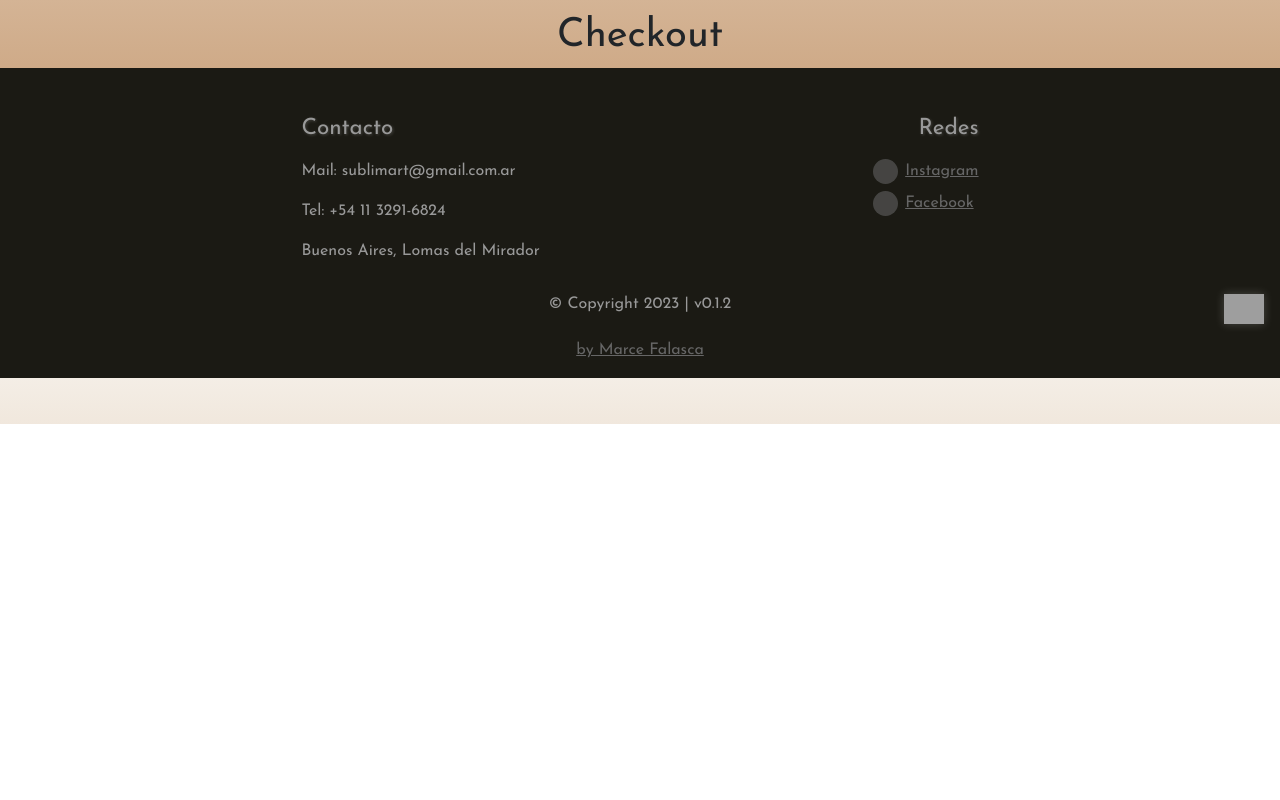
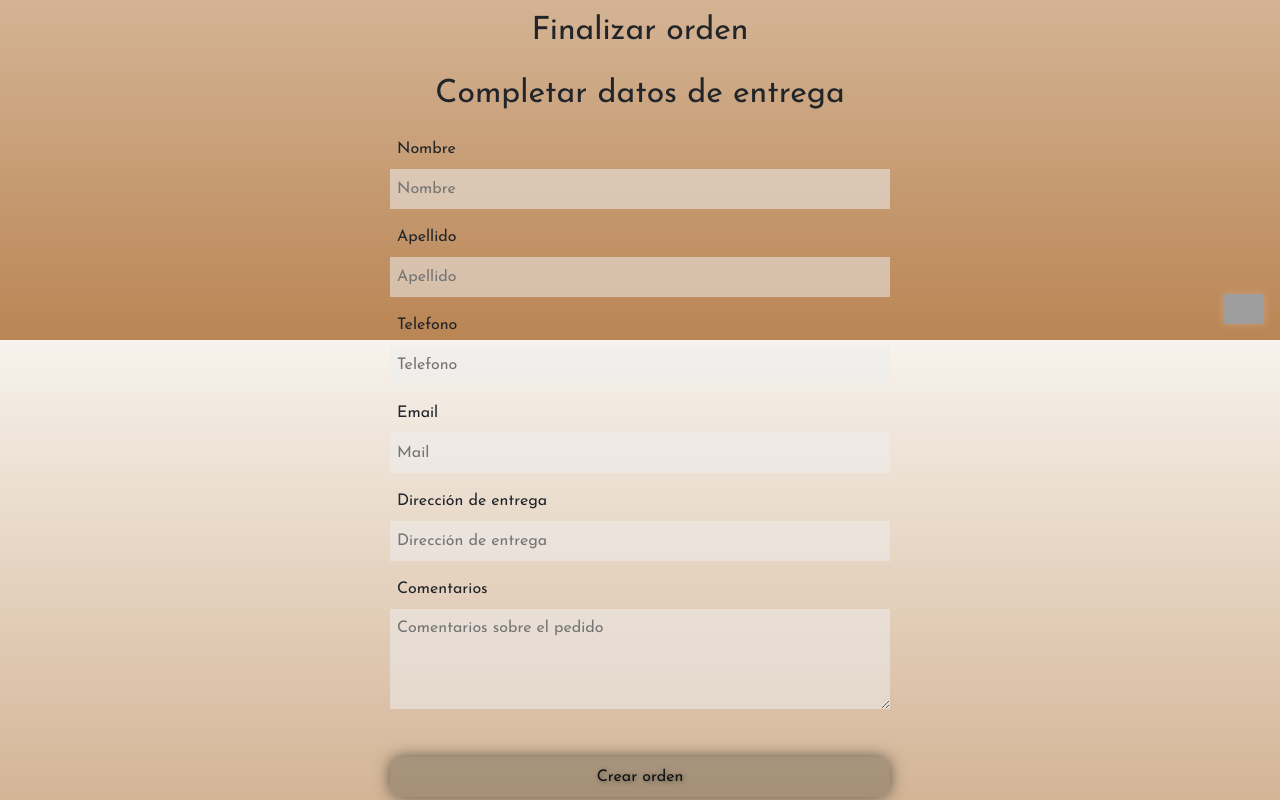
Before and after one commit to Acid-Blast/ecommerce-coderhouse, a React (Create React App) app: page /checkout in a window 1280 px wide. Shown: the part 460-1260 px from the top of the page. Before the commit the page ends 884 px from the top, so only its background shows below. Built offline with nearby package versions, Linux system fonts and the light colour scheme; grey boxes are pictures that could not be loaded.

Commit message:
checkout - contactForm

```diff
--- a/src/App.js
+++ b/src/App.js
@@ -8,9 +8,9 @@ import Banner from './components/Banner/Banner';
 import WspWidget from './components/WspWidget/WspWidget';
 import ItemListContainer from './components/ItemListContainer/ItemListContainer'
 import ItemDetailContainer from './components/ItemDetailContainer/ItemDetailContainer';
+import Footer from './components/Footer/Footer';
 import Cart from './components/Cart/Cart';
-import Footer from './components/Footer/Footer';
-
+import Checkout from './components/Checkout/Checkout';
 import { CartProvider } from './context/CartContext';
 
 
@@ -21,19 +21,17 @@ const App = () => {
         <ScrollToTop />
         <CartProvider>
           <MyNavbar />
+          <Banner  titulo="Sublim-Art" subtitulo="¡Todo personalizado!"/>
           <WspWidget/>
-          <Banner  titulo="Sublim-Art" subtitulo="¡Todo personalizado!"/>
 
           <Routes>
             <Route path='/' element={<ItemListContainer />}/>
             <Route path='/category/:categoryId' element={<ItemListContainer />}/>
             <Route path='/item/:itemId' element={<ItemDetailContainer />}/>
             <Route path='/cart' element={<Cart />}/>
-            <Route path='/checkout' element={<h1>Checkout</h1>}/>
+            <Route path='/checkout' element={<Checkout />}/>
           </Routes>
-
         </CartProvider>
-
         <Footer version={'v0.1.2'}/>
      </BrowserRouter>
     </div>
--- a/src/components/Cart/Cart.css
+++ b/src/components/Cart/Cart.css
@@ -51,7 +51,13 @@
     filter: drop-shadow(0 0 3px black);
 }
 
-.btn-order{
+.fullCart-container{
+    display: flex;
+    flex-direction: column;
+    gap: 1rem;
+}
+
+.fullCart-container .btn-order{
     font-size: 1.4rem;
     background-color: var(--alpha-walnut-brown);
     box-shadow:  0 0 15px var(--walnut-brown);
@@ -64,14 +70,14 @@
     border-radius: 12px;
     border: none;
 }
-.btn-order:hover{
+.fullCart-container .btn-order:hover{
     transition: all .3s;
     color: var(--walnut-brown);
     box-shadow: inset 0 0 25px var(--walnut-brown),
      0px 0px 7px black;
 }
 
-.clearCart{
+.fullCart-container .clearCart{
     font-size: 1rem;
     justify-self: flex-end ;
 }
--- a/src/components/Cart/Cart.js
+++ b/src/components/Cart/Cart.js
@@ -9,7 +9,6 @@ const Cart = () => {
 
     return (
         <div className="cart-container">
-
             <img src={img} alt="carrito"/>
             <h1 className="title">Carrito</h1>
             <div className="product-list">
@@ -29,14 +28,17 @@ const Cart = () => {
                 })
                 }
             </div>
-
-            <h2>Total: ${total}</h2>
-            <button className="btn-order clearCart" onClick={clearCart}>Vaciar carrito</button>
-
-
-            <Link to='/checkout' className="btn-order">Generar Orden</Link>
+            {
+                total
+                    ?
+                    <div className="fullCart-container">
+                        <h2>Total: ${total}</h2>
+                        <button className="btn-order clearCart" onClick={clearCart}>Vaciar carrito</button>
+                        <Link to='/checkout' className="btn-order">Generar Orden</Link>
+                    </div>
+                    : <h2>Carrito vacio</h2>
+            }
         </div>
     )
 }
-
 export default Cart
--- /dev/null
+++ b/src/components/Checkout/Checkout.css
@@ -0,0 +1,37 @@
+.checkout-container{
+    display: flex;
+    flex-direction: column;
+    justify-content: center;
+    align-items: center;
+    gap: 1rem;
+}
+
+.checkout-container h1{
+    font-size: 2rem;
+}
+
+.fillScreen{
+    height: 50vmin;
+}
+
+.orderView h1{
+    font-size: 4rem;
+}
+
+.orderView h2{
+    font-size: 5rem;
+    width: fit-content;
+    margin: 0 auto;
+    border-radius: 12px;
+    padding: .7rem;
+    box-shadow: inset 0 0 10px black;
+}
+
+@media screen and (max-width: 1000px){
+    .orderView h1{
+       font-size: 2rem;
+    }
+    .orderView h2{
+        font-size: 1.8rem;
+    }
+}
--- /dev/null
+++ b/src/components/Checkout/Checkout.js
@@ -0,0 +1,94 @@
+import { collection, query, where, documentId, getDocs, writeBatch, addDoc } from "firebase/firestore"
+import { useCart } from "../../context/CartContext"
+import { db } from "../../services/firebase/firebaseConfig"
+import { useState } from 'react'
+import ContactForm from "../ContactForm/ContactForm"
+
+import './Checkout.css'
+
+const Checkout = () => {
+    const [orderId, setOrderId] = useState('')
+    const [loading, setLoading] = useState(false)
+    const { cart, total, clearCart } = useCart()
+
+
+
+    const createOrder = async (userData) => {
+        try {
+            setLoading(true)
+            const objOrder = {
+                buyer: userData,
+                items: cart,
+                total
+            }
+
+            const ids = cart.map(prod => prod.id)
+
+            const productsRef = query(collection(db, 'Productos'), where(documentId(), 'in', ids))
+
+            const { docs } = await getDocs(productsRef)
+
+            const batch = writeBatch(db)
+            const outOfStock = []
+
+            docs.forEach(doc => {
+                const dataDoc = doc.data()
+                const stockDb = dataDoc.stock
+
+                const productAddedToCart = cart.find(prod => prod.id === doc.id)
+                const prodQuantity = productAddedToCart?.quantity
+
+                if(stockDb >= prodQuantity) {
+                    batch.update(doc.ref, { stock: stockDb - prodQuantity})
+                } else {
+                    outOfStock.push({ id: doc.id, ...dataDoc})
+                }
+            })
+
+            if(outOfStock.length === 0) {
+                batch.commit()
+
+                const ordersRef = collection(db, 'orders')
+
+                const orderAdded = await addDoc(ordersRef, objOrder)
+
+                clearCart()
+                setOrderId(orderAdded.id)
+
+            } else {
+                alert("No hay stock de algunos productos")
+            }
+        } catch (error) {
+            alert("hubo un error")
+        } finally {
+            setLoading(false)
+        }
+    }
+
+    if(loading) {
+        return (
+            <div className="fillScreen">
+                <h1>Se esta generando su orden...</h1>
+            </div>
+        )
+    }
+
+    if(orderId) {
+        return (
+            <div className="fillScreen orderView">
+                <h1>Numero de Orden:</h1>
+                <h2>{orderId}</h2>
+            </div>
+        )
+    }
+
+    return (
+        <div className="checkout-container">
+            <h1>Finalizar orden</h1>
+            <h2>Completar datos de entrega</h2>
+            <ContactForm onConfirm={createOrder}/>
+        </div>
+    )
+}
+
+export default Checkout
--- /dev/null
+++ b/src/components/ContactForm/ContactForm.css
@@ -0,0 +1,74 @@
+.form-container{
+    display: flex;
+    flex-direction: column;
+    justify-content: center;
+    align-items: center;
+    width: 100px;
+    margin-bottom: 2rem;
+}
+
+
+.form-container input, .form-container textarea{
+    background-color: #eee8;
+    width: 500px;
+    height: 40px;
+    border: none;
+    padding: 7px;
+    transition: all .5s;
+    margin-bottom: 1rem;
+}
+.form-container input:focus, .form-container textarea:focus{
+    background-color: #eee;
+    border-radius: 15px;
+    border: none;
+    outline: none;
+    transition: all .5s;
+}
+.form-container textarea{
+    height: 100px;
+}
+.form-container button {
+    background-color: var(--alpha-walnut-brown);
+    box-shadow:  0 0 15px var(--walnut-brown);
+    text-shadow: 1px 1px 5px var(--walnut-brown);
+    color: #111;
+    width: 500px;
+    padding: .5rem;
+    border-radius: 12px;
+    border: none;
+    margin: 2rem;
+}
+.form-container button:hover{
+    color: #111d;
+    box-shadow: inset 0 0 25px var(--walnut-brown),
+     0px 0px 7px black;
+}
+
+.form-container div{
+    display: flex;
+    flex-direction: column;
+    align-items: flex-start;
+    gap: .5rem;
+}
+.form-container div label{
+    margin-left: 7px;
+}
+
+
+
+@media screen and (max-width:1000px){
+    .form-container input{
+        background-color: #eee8;
+        width: 100vmin;
+        height: 40px;
+        border: none;
+        padding: 7px;
+        transition: all .5s;
+    }
+    .form-container textarea{
+        width: 100vmin;
+    }
+    .form-container button{
+        width: 70vmin;
+    }
+}
--- /dev/null
+++ b/src/components/ContactForm/ContactForm.js
@@ -0,0 +1,64 @@
+import { useState } from "react"
+
+import './ContactForm.css'
+
+const ContactForm = ({ onConfirm }) => {
+    const [name, setName] = useState('')
+    const [lastname, setLastName] = useState('')
+    const [phone, setPhone] = useState('')
+    const [email, setEmail] = useState('')
+    const [address, setAddress] = useState('')
+    const [comments, setComments] = useState('')
+
+    const handleSubmit = (e) => {
+        e.preventDefault();
+
+        const userData = {
+            name,
+            lastname,
+            phone,
+            email,
+            address,
+            comments
+        }
+
+        onConfirm(userData)
+    }
+
+    return (
+        <form className="form-container" onSubmit={handleSubmit} method="GET">
+            <div>
+                <label for="name" >Nombre</label>
+                <input name="name" value={name} type="text"  placeholder="Nombre" onChange={(e) => setName(e.target.value)} required/>
+            </div>
+
+            <div>
+                <label for="lastname" >Apellido</label>
+                <input name="lastname" value={lastname} type="text"  placeholder="Apellido" onChange={(e) => setLastName(e.target.value)} required/>
+            </div>
+
+            <div>
+                <label for="phone" >Telefono</label>
+                <input name="phone" value={phone} type="number"  min={0}  placeholder="Telefono" onChange={(e) => setPhone(e.target.value)} required/>
+            </div>
+
+            <div>
+                <label for="email" >Email</label>
+                <input name="email" value={email} type="email"  placeholder="Mail" onChange={(e) => setEmail(e.target.value)} required/>
+            </div>
+
+            <div>
+                <label for="address" >Dirección de entrega</label>
+                <input name="address" value={address} type="text"  placeholder="Dirección de entrega" onChange={(e) => setAddress(e.target.value)} required/>
+            </div>
+
+            <div>
+                <label for="comments" >Comentarios</label>
+                <textarea name="comments" value={comments} type="text"  placeholder="Comentarios sobre el pedido" onChange={(e) => setComments(e.target.value)}></textarea>
+            </div>
+
+            <button type="submit">Crear orden</button>
+        </form>
+    )
+}
+export default ContactForm
--- a/src/components/ItemCount/ItemCount.css
+++ b/src/components/ItemCount/ItemCount.css
@@ -17,7 +17,11 @@
 .count-container .contador{
     display: flex;
     flex-direction: row;
-    width: 150px;
+    justify-content: space-between;
+    align-items: center;
+    width: fit-content;
+    margin: 0 auto;
+    /* border: 1px solid red; */
 }
 
 .count-container .contador button{
@@ -33,15 +37,14 @@
     border-radius: 50%;
     width: 25px;
     height: 25px;
-    text-align: center;
 }
 .count-container button:hover{
     box-shadow: 0 0 2px black, inset 0 0 5px black;
-
 }
 
 .count-container .btn-addToCart{
     width: fit-content;
+    margin: 0 auto;
     border: 1px solid red;
     padding: .6rem;
     border: none;
--- a/src/components/ItemCount/ItemCount.js
+++ b/src/components/ItemCount/ItemCount.js
@@ -15,7 +15,7 @@ const ItemCount = ({max, onAdd, price }) => {
         <div className='count-container'>
             <div className='contador'>
                 <button onClick={sumar}> + </button>
-                {count}
+                <h3>{count}</h3>
                 <button onClick={restar}> - </button>
             </div>
             <h3>Total: ${count *  price}</h3>
```
